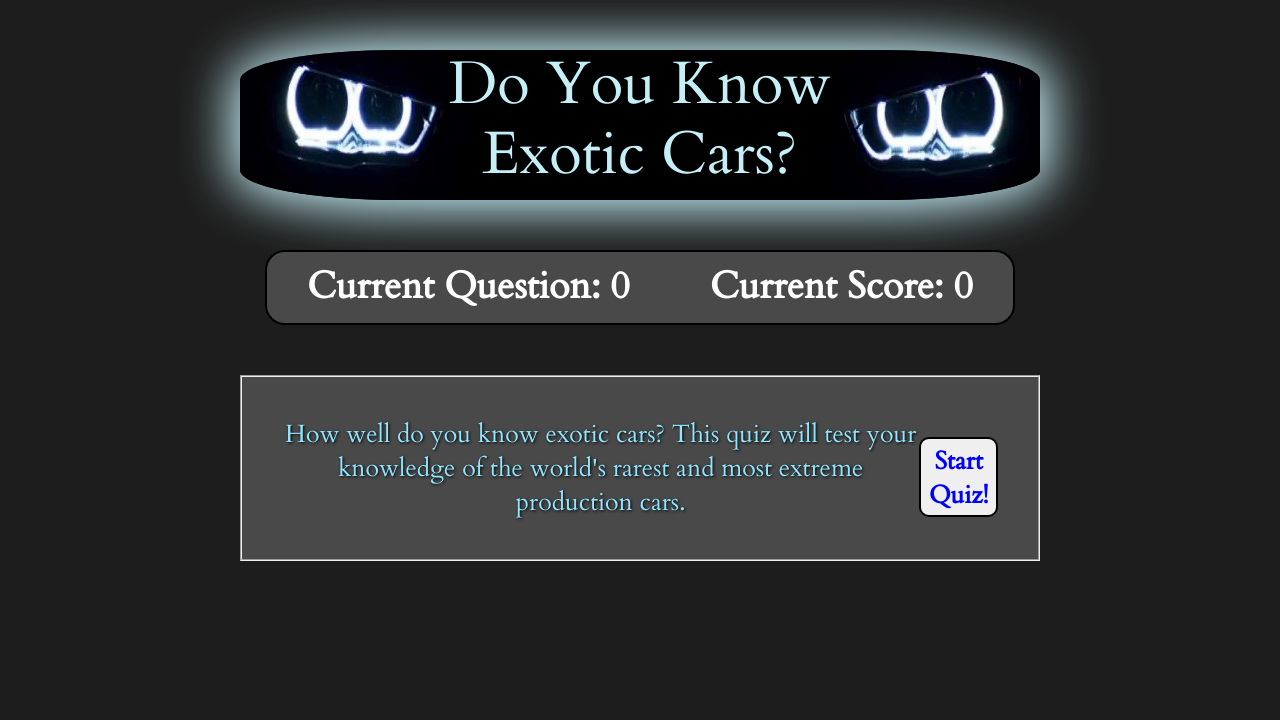
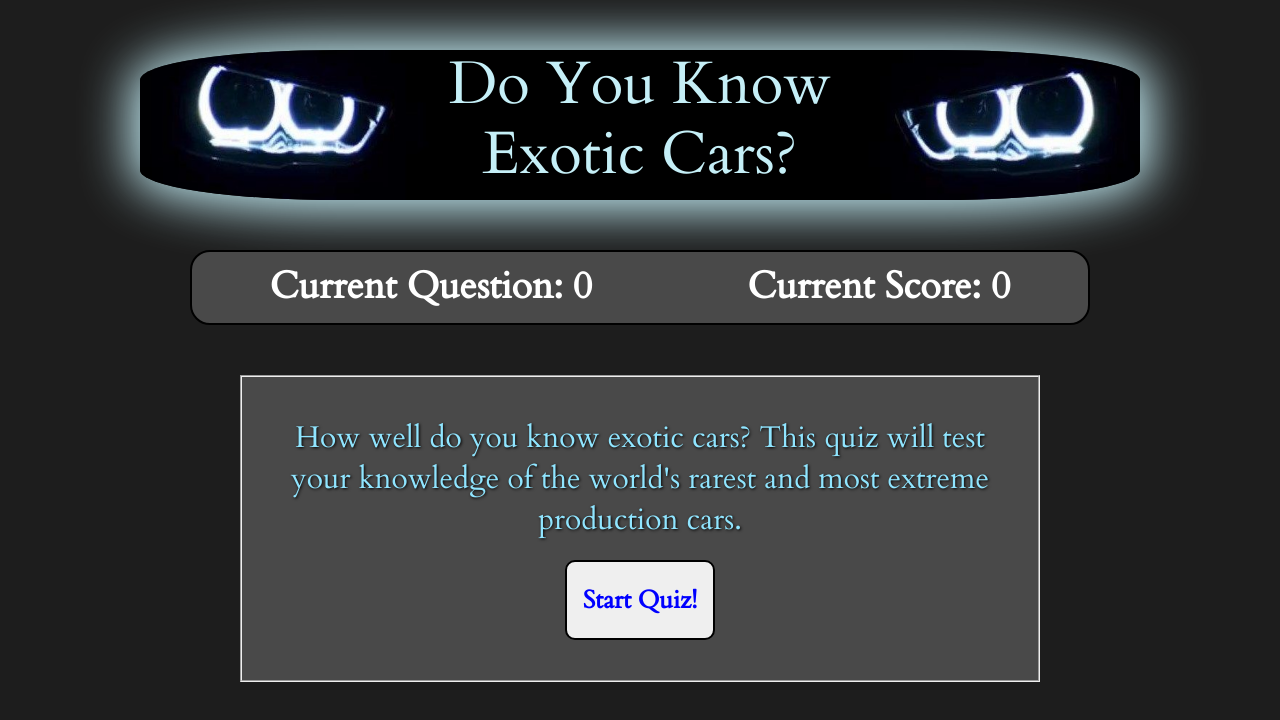
Before and after one commit to DusVen44/Quiz-App, a plain HTML site: page index.html in a window 1280 px wide. Drawn offline with nearby package versions, Linux system fonts and the light colour scheme.

Commit message:
2nd Submission

```diff
--- a/action.js
+++ b/action.js
@@ -25,9 +25,9 @@ function updateCurrentScoreNumber() {
 function nextOptions() {
     let choices = STORE[currentQuestion].options;
     for (i=0; i<choices.length; i++) {
-        $(".options").append(`<div class="new-options"><label for="option${i+1}" class="answer-choices"><input type="radio" name="options"
+        $(".options").append(`<section class="new-options"><label for="option${i+1}" class="answer-choices"><input type="radio" name="options"
         id="option${i+1}" class="optionChosen" value="${choices[i]}" required>
-        ${choices[i]}</label></div>`);
+        ${choices[i]}</label></section>`);
     };
 }
 
@@ -36,7 +36,7 @@ function nextQuestion() {
     let question = STORE[currentQuestion].question;
     let newQuestionHtml = $(`<fieldset class="question-field">
     <p>${question}</p>
-    <div class="options"></div>
+    <section class="options"></section>
     <button class="answer-button" type="submit">Submit Answer
     </button>
     <button class="next-button" type="button">Next >>
@@ -90,11 +90,11 @@ function goToNextQuestion() {
 function showResults() {
     $(".quest-score").hide();
     $("fieldset").hide();
-    let resultsPage = $(`<div class="results"><p class="result-text">Final Result</p>
+    let resultsPage = $(`<section class="results"><p class="result-text">Final Result</p>
     <p class="result-text">Your Score Is...</p>
     <p class="result-text">${currentScore}/${STORE.length}</p>
     <button type="button" class="restart-button">Restart Quiz</button>
-    </div>`);
+    </section>`);
     $("form").html(resultsPage);
     currentQuestion = 0
     $("h2").hide();
@@ -107,13 +107,6 @@ function restartQuiz() {
     });
 }
 
-console.log(STORE);
-console.log(STORE.length);
-console.log(STORE[currentQuestion]);
-console.log(STORE[currentQuestion].question);
-console.log(STORE[currentQuestion].options);
-console.log(STORE[currentQuestion].answer);
-console.log(STORE[currentQuestion].info);
 //Call all functions that are not already called
 startQuiz();
 submitAnswer();
--- a/index.html
+++ b/index.html
@@ -12,14 +12,14 @@
 <body>
 <!--Title of Page with Question and Score counters-->
     <header>
-        <div class="quiz-title">
+        <section class="quiz-title">
             <h1>Do You Know <br>
                 Exotic Cars?</h1>
-        </div>
-        <div class="quest-score">
+        </section>
+        <section class="quest-score">
             <h2 class="question-number">Current Question: 0</h2>
             <h2 class="score-number">Current Score: 0</h2>
-        </div>
+        </section>
     </header>
 <!--Intro text and Start Button-->
     <main>
@@ -38,6 +38,7 @@
     crossorigin="anonymous"></script>
     <script src="store.js"></script>
     <script src="action.js"></script>
+    </main>
 </body>
 
 </html>
--- a/main.css
+++ b/main.css
@@ -1,7 +1,7 @@
 * {
     box-sizing: border-box;
+    font-family: 'Cardo', serif;
     margin: 0;
-    font-family: 'Cardo', serif;
 }
 
 body {
@@ -19,12 +19,17 @@ h1 {
     font-weight: bold;
     text-align: center;
     line-height: 50px;
+    margin: auto;
+}
+
+.quiz-title {
     height: 100px;
-    width: 500px;
-    margin: auto;
+    width: 90%;
+    margin-left: auto;
+    margin-right: auto;
     background-image: url("images/headlights.jpg");
-    background-size: 500px 100px;
     background-repeat: no-repeat;
+    background-size: 100% 100%;
     box-shadow: 1px 1px 50px 10px #C5EFF7;
     border-radius: 20%;
 }
@@ -36,7 +41,7 @@ h1 {
     border-radius: 20px;
     display: flex;
     justify-content: space-around;
-    width: 400px;
+    width: 90%;
     height: 55px;
     line-height: 50px;
     margin-top: 50px;
@@ -45,22 +50,22 @@ h1 {
     font-size: 15px;
 }
 
-main {
-    width: 70%;
-    margin: auto;
-}
-
 form {
+    background-color: rgb(73, 73, 73);
+    display: flex;
+    flex-direction: column;
+    margin-top: 20px;
     margin-left: auto;
     margin-right: auto;
-    width: 100%;
-    background-color: rgb(73, 73, 73);
-    margin-top: 20px;
+    margin-bottom: 100px;
+    width: 90%;
+    height: fit-content;
 }
 
 fieldset {
-    padding: 15px;
+    padding: 10px;
     display: flex;
+    flex-direction: column;
     justify-content: center;
 }
 
@@ -86,15 +91,14 @@ button {
     padding: 5px;
     border: 2px solid black;
     border-radius: 10px;
-    width: 150px;
-    height: 50px;
+    width: 20%;
     font-size: 20px;
-    font-weight: 700;
+    font-weight: bold;
     color: blue;
 }
 
 .answer-image {
-    width: 250px;
+    width: 50%;
     box-shadow: 1px 1px 10px 5px rgb(255, 255, 255);
     margin-left: auto;
     margin-right: auto;
@@ -128,7 +132,7 @@ button {
     display: flex;
     flex-direction: column;
     justify-content: space-around;
-    padding-top: 0px;
+    padding-top: 10px;
     padding-bottom: 20px;
 }
 
@@ -151,12 +155,17 @@ button {
         font-weight: 500;
         text-align: center;
         line-height: 70px;
+        margin: auto;
+    }
+    .quiz-title {
         height: 150px;
-        width: 800px;
-        margin: auto;
+        width: 80%;
+        max-width: 1000px;
+        margin-left: auto;
+        margin-right: auto;
         background-image: url("images/headlights.jpg");
-        background-size: 800px 150px;
         background-repeat: no-repeat;
+        background-size: 100% 100%;
         box-shadow: 1px 1px 50px 10px #C5EFF7;
         border-radius: 20%;
     }
@@ -167,7 +176,8 @@ button {
         border-radius: 20px;
         display: flex;
         justify-content: space-around;
-        width: 750px;
+        width: 80%;
+        max-width: 900px;
         height: 75px;
         line-height: 70px;
         margin-top: 50px;
@@ -176,12 +186,14 @@ button {
         font-size: 25px;
     }
     form {
-        margin-left: auto;
-        margin-right: auto;
         width: 90%;
         max-width: 800px;
         background-color: rgb(73, 73, 73);
         margin-top: 20px;
+        margin-left: auto;
+        margin-right: auto;
+        margin-bottom: 50px;
+        height: fit-content;
     }
     fieldset {
         padding: 40px;
@@ -191,7 +203,7 @@ button {
     p {
         color: rgb(144, 229, 255);
         text-shadow: 1px 1px 3px rgb(0, 0, 0);
-        font-size: 25px;
+        font-size: 30px;
         font-weight: 300;
         text-align: center;
     }
@@ -224,7 +236,7 @@ button {
         cursor: pointer;
     }
     .answer-image {
-        width: 550px;
+        width: 80%;
         box-shadow: 1px 1px 10px 5px rgb(255, 255, 255);
         margin-left: auto;
         margin-right: auto;
```
